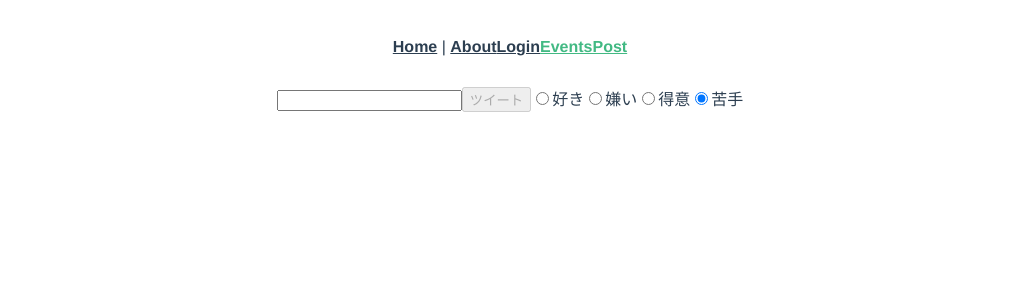
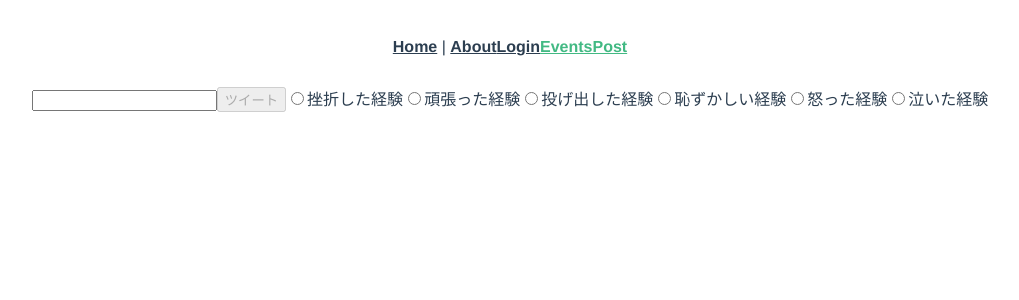
Before and after one commit to webex13-team-6/original-team-app, a Vue app: page /eventsPost in a window 1280 px wide. Shown: the top 300 px of the page, without its empty margins (130-1149 px from the left). Built offline with nearby package versions, Linux system fonts and the light colour scheme; no server answers; the database is empty.

Commit message:
投稿した際にチェックが外れるようにしました

```diff
--- a/package.json
+++ b/package.json
@@ -8,9 +8,11 @@
     "lint": "vue-cli-service lint"
   },
   "dependencies": {
+    "chart.js": "^3.7.1",
     "core-js": "^3.6.5",
     "firebase": "^9.6.9",
     "vue": "^3.0.0",
+    "vue-chartjs": "^3.5.1",
     "vue-router": "^4.0.0-0"
   },
   "devDependencies": {
--- a/src/router/index.js
+++ b/src/router/index.js
@@ -23,7 +23,7 @@ const routes = [
     component: Login,
   },
   {
-    path: "/EventsPost",
+    path: "/eventsPost",
     name: "EventsPost",
     component: EventsPost,
   },
--- a/src/views/EventsPost.vue
+++ b/src/views/EventsPost.vue
@@ -6,46 +6,58 @@
     </button>
     <input
       type="radio"
-      id="like"
+      id="frustration"
       name="choises"
-      value="好き"
+      value="挫折した経験"
       v-model="checkMark"
-      checked
     />
-    <label for="like">好き</label>
+    <label for="frustration">挫折した経験</label>
     <input
       type="radio"
-      id="dislike"
+      id="effort"
       name="choises"
-      value="嫌い"
+      value="頑張った経験"
       v-model="checkMark"
-      checked
     />
-    <label for="dislike">嫌い</label>
+    <label for="effort">頑張った経験</label>
     <input
       type="radio"
-      id="goodAt"
+      id="abandon"
       name="choises"
-      value="得意"
+      value="投げ出した経験"
       v-model="checkMark"
-      checked
     />
-    <label for="goodAt">得意</label>
+    <label for="abandon">投げ出した経験</label>
     <input
       type="radio"
-      id="weakPoint"
+      id="embarrassing"
       name="choises"
-      value="苦手"
+      value="恥ずかしい経験"
       v-model="checkMark"
-      checked
     />
-    <label for="weakPoint">苦手</label>
-
+    <label for="embarrassing">恥ずかしい経験</label>
+    <input
+      type="radio"
+      id="anger"
+      name="choises"
+      value="怒った経験"
+      v-model="checkMark"
+    />
+    <label for="anger">怒った経験</label>
+    <input
+      type="radio"
+      id="cried"
+      name="choises"
+      value="泣いた経験"
+      v-model="checkMark"
+    />
+    <label for="cried">泣いた経験</label>
     <div>
       <p v-for="tweet in tweets" :key="tweet.id">
         {{ tweet.text }} {{ tweet.emotion }}
       </p>
     </div>
+    <div></div>
   </div>
 </template>
 
@@ -64,7 +76,7 @@ export default {
           // text: "こんにちは、ツイートの本文です。",
         },
       ],
-      checkMark: "",
+      checkMark: false,
     }
   },
   methods: {
@@ -88,6 +100,7 @@ export default {
       })
       this.inputText = ""
       this.disableButton()
+      this.checkMark = false
     },
   },
   created() {
```
Also changed, not shown: 1 other file (tests, documents, lock files or other folders).
